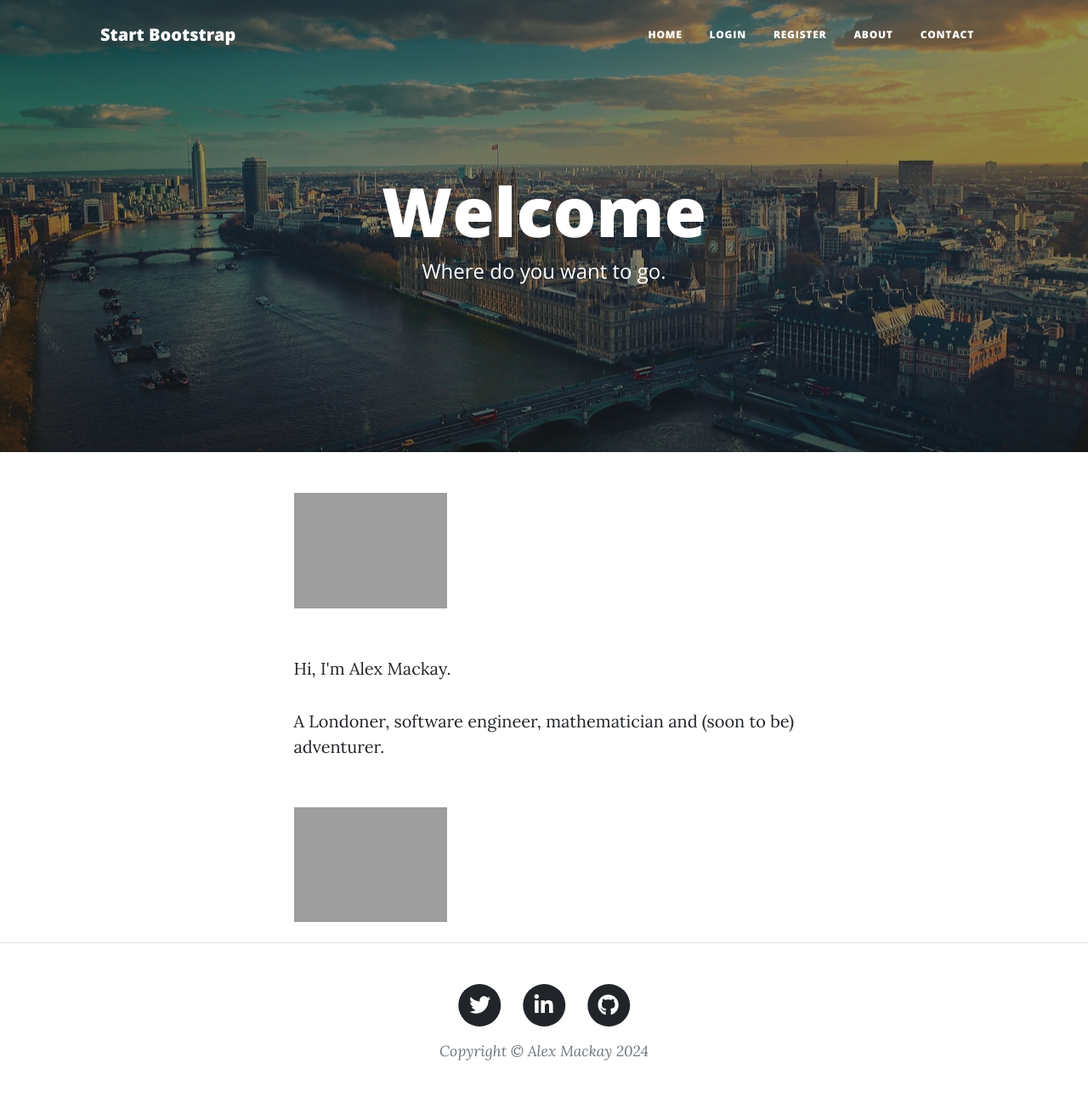
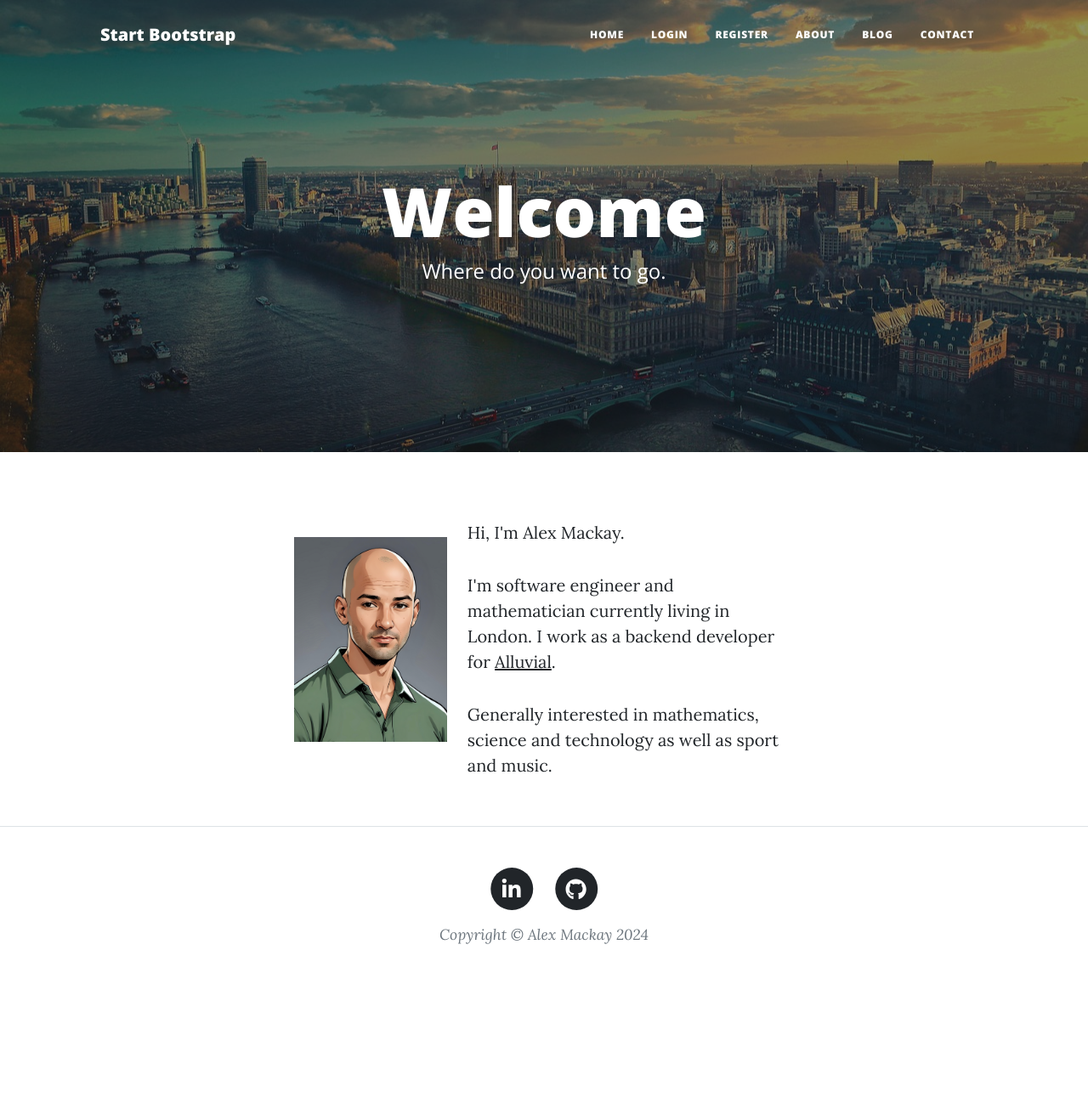
Before and after one commit to ATMackay/website-py, a Flask app: page / in a window 1280 px wide. Shown: the whole page at 85% size. After the commit the page ends 1111 px from the top, so only its background shows below. Run offline with Flask 3, Linux system fonts and the light colour scheme; some libraries are stand-ins or nearby versions; grey boxes are pictures that could not be loaded.

Commit message:
feat(website): add cartoon image and blog section (#3)

```diff
--- a/main.py
+++ b/main.py
@@ -12,7 +12,6 @@ from werkzeug.security import generate_password_hash, check_password_hash
 from forms import CreatePostForm, RegisterForm, LoginForm, CommentForm
 import os
 from dotenv import load_dotenv
-# Optional: add contact me email functionality (Day 60)
 from smtp import SMTPServer
 import logging
 
@@ -200,10 +199,13 @@ def logout():
 
 @app.route('/')
 def landing_page():
-    #result = db.session.execute(db.select(BlogPost))
-    #posts = result.scalars().all()
     return render_template("landing.html", current_user=current_user)
 
+@app.route('/blog')
+def get_all_posts():
+    result = db.session.execute(db.select(BlogPost))
+    posts = result.scalars().all()
+    return render_template("index.html", all_posts=posts, current_user=current_user)
 
 # Add a POST method to be able to post comments
 @app.route("/post/<int:post_id>", methods=["GET", "POST"])
--- a/templates/about.html
+++ b/templates/about.html
@@ -10,7 +10,6 @@
       <div class="col-md-10 col-lg-8 col-xl-7">
         <div class="page-heading">
           <h1>About Me</h1>
-          <span class="subheading">This is what I do.</span>
         </div>
       </div>
     </div>
@@ -41,7 +40,7 @@
               within the science and technology industry.
             </p>
           </div>
-          <div class="col-md-6 mt-4">
+          <div class="col-md-10 mt-4">
             <img src="../static/assets/img/alex-soph-wedding.jpeg" class="img-fluid" alt="Image 3">
           </div>
           <div class="col-md-6 mt-4">
--- a/templates/footer.html
+++ b/templates/footer.html
@@ -4,14 +4,6 @@
         <div class="row gx-4 gx-lg-5 justify-content-center">
             <div class="col-md-10 col-lg-8 col-xl-7">
                 <ul class="list-inline text-center">
-                    <li class="list-inline-item">
-                        <a href="https://x.com/alex_t_mackay" target="_blank" rel="noopener noreferrer">
-                            <span class="fa-stack fa-lg">
-                                <i class="fas fa-circle fa-stack-2x"></i>
-                                <i class="fab fa-twitter fa-stack-1x fa-inverse"></i>
-                            </span>
-                        </a>
-                    </li>
                     <li class="list-inline-item">
                         <a href="https://www.linkedin.com/in/alex-tennyson-mackay/" target="_blank" rel="noopener noreferrer">
                             <span class="fa-stack fa-lg">
--- a/templates/header.html
+++ b/templates/header.html
@@ -8,7 +8,7 @@
     />
     <meta name="description" content="" />
     <meta name="author" content="" />
-    <title>Angela's Blog</title>
+    <title>Alex's Blog</title>
     {% block styles %}
     <!-- Load Bootstrap-Flask CSS here -->
     {{ bootstrap.load_css() }}
@@ -101,6 +101,13 @@
             <li class="nav-item">
               <a
                 class="nav-link px-lg-3 py-3 py-lg-4"
+                href="{{ url_for('get_all_posts') }}"
+                >Blog</a
+              >
+            </li>
+            <li class="nav-item">
+              <a
+                class="nav-link px-lg-3 py-3 py-lg-4"
                 href="{{ url_for('contact') }}"
                 >Contact</a
               >
--- a/templates/index.html
+++ b/templates/index.html
@@ -9,7 +9,7 @@
     <div class="row gx-4 gx-lg-5 justify-content-center">
       <div class="col-md-10 col-lg-8 col-xl-7">
         <div class="site-heading">
-          <h1>Angela's Blog</h1>
+          <h1>Alex's Blog</h1>
           <span class="subheading">A collection of random musings.</span>
         </div>
       </div>
--- a/templates/landing.html
+++ b/templates/landing.html
@@ -23,18 +23,18 @@
       <div class="col-md-10 col-lg-8 col-xl-7">
         <div class="row align-items-center">
           <div class="col-md-4 mb-4">
-            <img src="../static/assets/img/alex-profile.jpeg" class="img-fluid larger-image" alt="Alex Marathon">
+            <img src="../static/assets/img/alex-cartoon-cropped.jpeg" class="img-fluid larger-image" alt="Alex Cartoon">
           </div>
-          <div class="col-12">
+          <div class="col-md-8">
             <p>
               Hi, I'm Alex Mackay.
             </p>
             <p>
-              A Londoner, software engineer, mathematician and (soon to be) adventurer.
+              I'm software engineer and mathematician currently living in London. I work as a backend developer for <a href="https://alluvial.finance/" target="_blank" title="Go to Alluvial">Alluvial</a>.
             </p>
-          </div>
-          <div class="col-md-4 mt-4">
-            <img src="../static/assets/img/alex-soph-wedding.jpeg" class="img-fluid larger-image" alt="Alex Soph Wedding">
+            <p>
+              Generally interested in mathematics, science and technology as well as sport and music.
+            </p>
           </div>
         </div>
       </div>
--- a/templates/make-post.html
+++ b/templates/make-post.html
@@ -17,7 +17,7 @@
           <h1>New Post</h1>
           {% endif %}
           <span class="subheading"
-            >You're going to make a great blog post!</span
+            >What's on your mind?</span
           >
         </div>
       </div>
```
Also changed, not shown: static/assets/img/alex-cartoon-cropped.jpeg (added), static/assets/img/alex-cartoon.jpeg (added).
